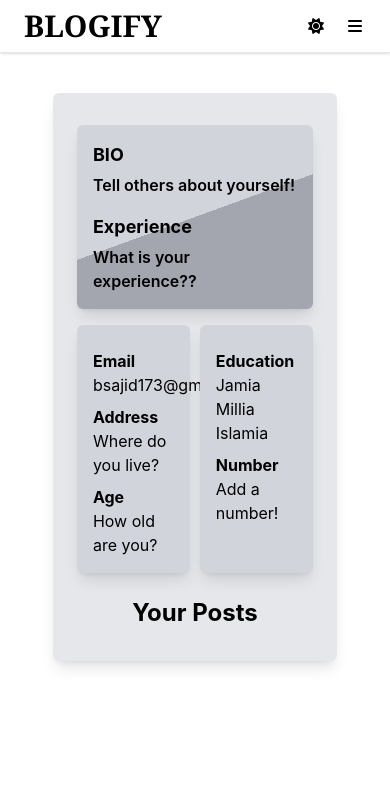
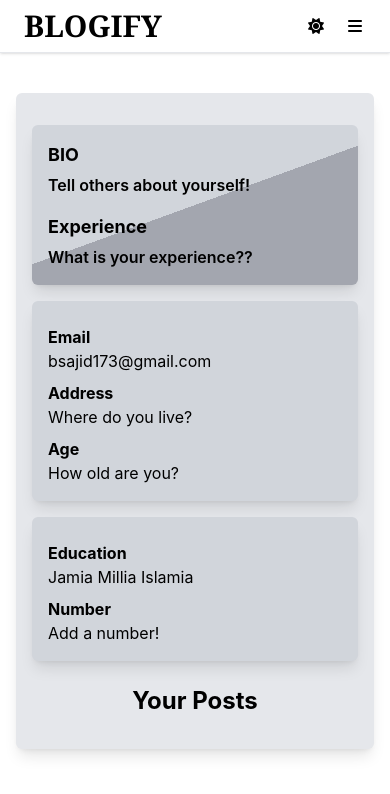
Before and after one commit to BilalSajid173/Blog-app-frontend, a React (Create React App) app: page /profile in a window 390 px wide. Shown: the top 794 px of the page. Built offline with nearby package versions, Linux system fonts and the light colour scheme.

Commit message:
add some responsiveness to profile page

```diff
--- a/src/components/User/LeftCard.js
+++ b/src/components/User/LeftCard.js
@@ -9,7 +9,7 @@ import classes from "./UserProfile.module.css";
 const LeftCard = () => {
   return (
     <div
-      className={`${classes["profile-card"]} before:bg-[#9db4f4] dark:before:bg-[#4e409d] hidden md:flex min-h-[82vh] flex-wrap flex-col items-center bg-gray-200 dark:bg-gray-900 rounded-md sticky top-10 md:w-4/12 lg:w-3/12 dark:text-white p-6 py-8 shadow-lg`}
+      className={`${classes["profile-card"]} before:bg-[#9db4f4] dark:before:bg-[#4e409d] hidden lg:flex min-h-[82vh] flex-wrap flex-col items-center bg-gray-200 dark:bg-gray-900 rounded-md sticky top-10 lg:w-4/12 dark:text-white p-6 py-8 shadow-lg`}
     >
       <img
         className="relative rounded-full w-150 h-150 bg-blue-900 border-white border-4"
--- a/src/components/User/UserProfile.js
+++ b/src/components/User/UserProfile.js
@@ -6,9 +6,9 @@ const UserProfile = (props) => {
   const isDark = useSelector((state) => state.mode.isDark);
   return (
     <>
-      <div className="flex flex-wrap justify-center p-10 ">
+      <div className="flex flex-wrap justify-center px-4 py-10 sm:p-10 ">
         <LeftCard />
-        <div className="w-11/12 sm:w-9/12 md:w-6/12 lg:w-5/12 md:ml-6 bg-gray-200 dark:bg-gray-900 rounded-md p-6 py-8 dark:text-white shadow-lg">
+        <div className="w-full md:w-10/12 lg:w-7/12 md:ml-6 bg-gray-200 dark:bg-gray-900 rounded-md p-4 sm:p-6 py-8 dark:text-white shadow-lg">
           <div className="dark:text-gray-400">
             <div
               className={`${
@@ -19,32 +19,22 @@ const UserProfile = (props) => {
             >
               <h1 className="font-bold text-lg">BIO</h1>
               <p className="pt-1 font-semibold font-['Nunito Sans']">
-                {/* Lorem ipsum dolor sit amet, consectetur adipiscing elit, sed do
-                eiusmod tempor incididunt ut labore et dolore magna aliqua. Ut
-                enim ad minim veniam, quis nostrud exercitation ullamco laboris
-                nisi ut aliquip ex ea commodo consequat. Duis aute irure dolor
-                in reprehenderit in voluptate velit esse cillum dolore eu fugiat
-                nulla pariatur. Excepteur sint occaecat cupidatat non proident,
-                sunt in culpa qui officia deserunt mollit anim id est laborum. */}
                 Tell others about yourself!
               </p>
 
               <h1 className="font-bold text-lg mt-4">Experience</h1>
               <p className="pt-1 font-semibold font-['Nunito Sans']">
-                {/* Lorem ipsum dolor sit amet, consectetur adipiscing elit, sed do
-                eiusmod tempor incididunt ut labore et dolore magna aliqua. */}
                 What is your experience??
               </p>
             </div>
             <div className="flex flex-wrap mt-2 pt-2 justify-between">
-              <div className=" only:grow p-4 w-[48%] dark:bg-[#201d36] rounded-md shadow-lg bg-gray-300">
+              <div className=" only:grow p-4 w-full md:w-[48%] dark:bg-[#201d36] rounded-md shadow-lg bg-gray-300">
                 <div className="mt-2">
                   <h1 className="font-bold">Email</h1>
                   <span>bsajid173@gmail.com</span>
                 </div>
                 <div className="mt-2">
                   <h1 className="font-bold">Address</h1>
-                  {/* <span>London, UK</span> */}
                   <span>Where do you live?</span>
                 </div>
                 <div className="mt-2">
@@ -52,7 +42,7 @@ const UserProfile = (props) => {
                   <span>How old are you?</span>
                 </div>
               </div>
-              <div className="p-4 w-[48%] rounded-md dark:bg-[#201d36] shadow-lg bg-gray-300">
+              <div className="p-4 w-full mt-4 md:mt-0 md:w-[48%] rounded-md dark:bg-[#201d36] shadow-lg bg-gray-300">
                 <div className="mt-2">
                   <h1 className="font-bold">Education</h1>
                   <span>Jamia Millia Islamia</span>
```
